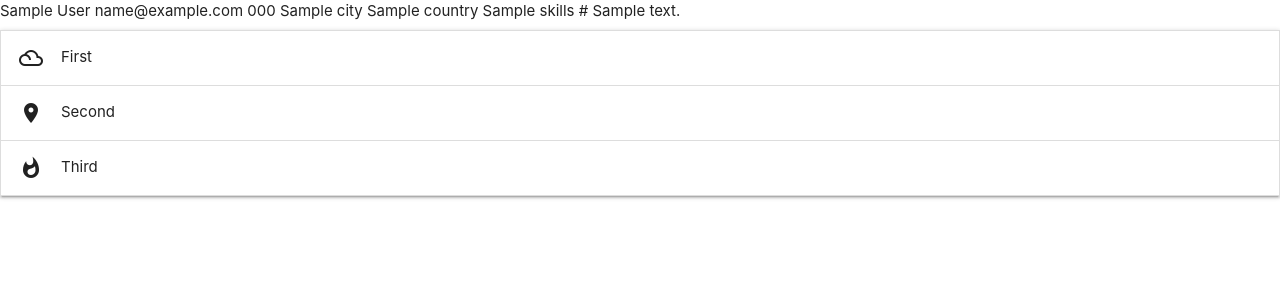
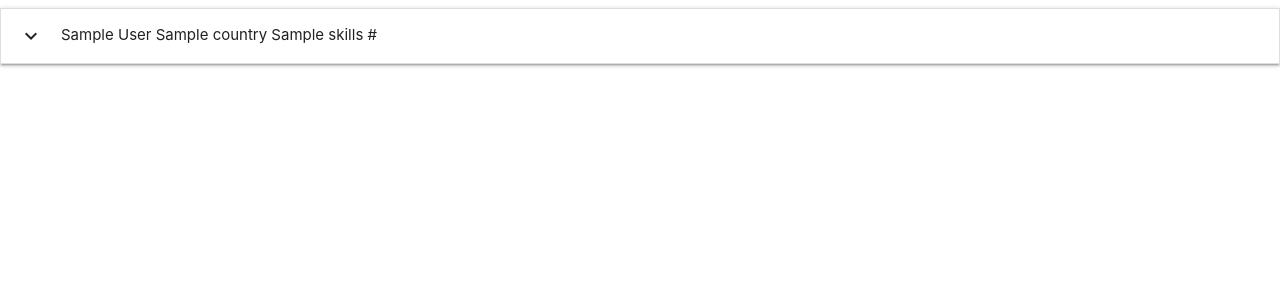
Before and after one commit to Code-Institute-Submissions/robinwesterback-creative-hub, a Flask app: page / in a window 1280 px wide. Shown: the top 300 px of the page. Run offline with Flask 2, Linux system fonts and the light colour scheme; a database or web service that is not in the repository returns one stand-in record (values such as "Sample title"); some libraries are stand-ins or nearby versions.

```diff
--- a/app.py
+++ b/app.py
@@ -16,6 +16,9 @@ mongo = PyMongo(app)
 def get_creatives():
     return render_template("creatives.html", creatives=mongo.db.creatives.find())
 
+@app.route('/create_creative')
+def create_creative():
+    return render_template('createCreative.html')
 
 if __name__ == '__main__':
     app.run(host=os.environ.get('IP'),
--- /dev/null
+++ b/templates/createCreative.html
@@ -0,0 +1,6 @@
+{% extends 'base.html' %}
+{% block content %}
+
+<h3>Create Creative Account</h3>
+
+{% endblock %}
--- a/templates/creatives.html
+++ b/templates/creatives.html
@@ -1,29 +1,17 @@
 {% extends 'base.html' %}
 {% block content %}
-    {% for creative in creatives %}
-        {{creative.first_name}}
-        {{creative.last_name}}
-        {{creative.email}}
-        {{creative.phone}}
-        {{creative.city}}
-        {{creative.country}}
-        {{creative.skills}}
-        {{creative.hourly_rate}}
-        {{creative.description}}
-    {% endfor %}
 
     <ul class="collapsible" data-collapsible="accordion">
+        {% for creative in creatives %}
         <li>
-            <div class="collapsible-header"><i class="material-icons">filter_drama</i>First</div>
-            <div class="collapsible-body"><span>Lorem ipsum dolor sit amet.</span></div>
+            <div class="collapsible-header">
+                <i class="material-icons">expand_more</i>
+                {{creative.first_name}} {{creative.last_name}} {{creative.country}} {{creative.skills}} {{creative.hourly_rate}}
+            </div>
+            <div class="collapsible-body">
+                <span>{{creative.description}}</span>
+            </div>
         </li>
-        <li>
-            <div class="collapsible-header"><i class="material-icons">place</i>Second</div>
-            <div class="collapsible-body"><span>Lorem ipsum dolor sit amet.</span></div>
-        </li>
-        <li>
-            <div class="collapsible-header"><i class="material-icons">whatshot</i>Third</div>
-            <div class="collapsible-body"><span>Lorem ipsum dolor sit amet.</span></div>
-        </li>
+        {% endfor %}
     </ul>
 {% endblock %}
```
